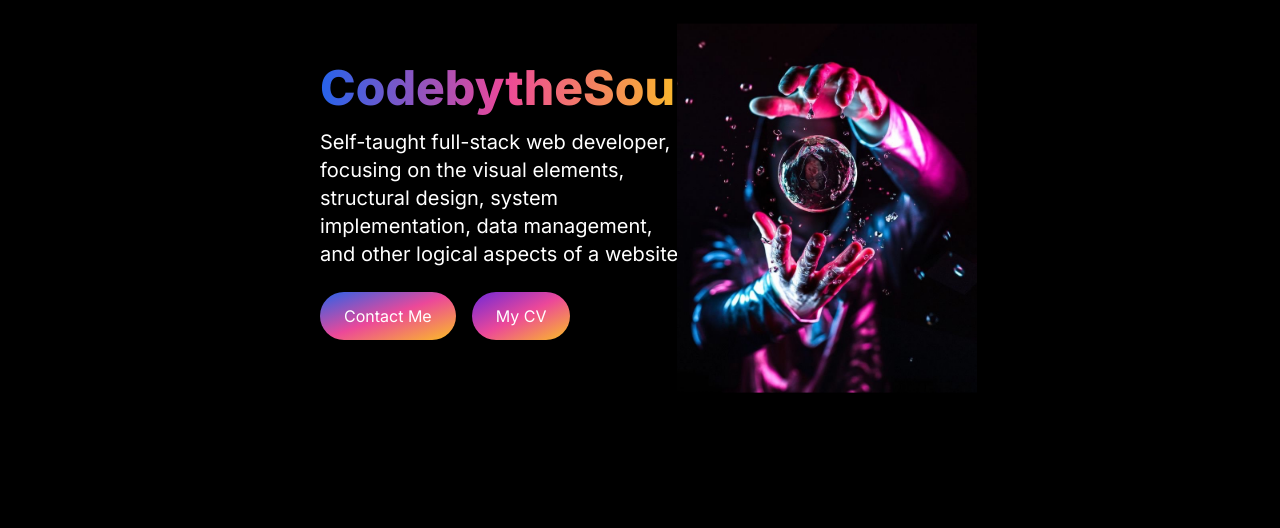
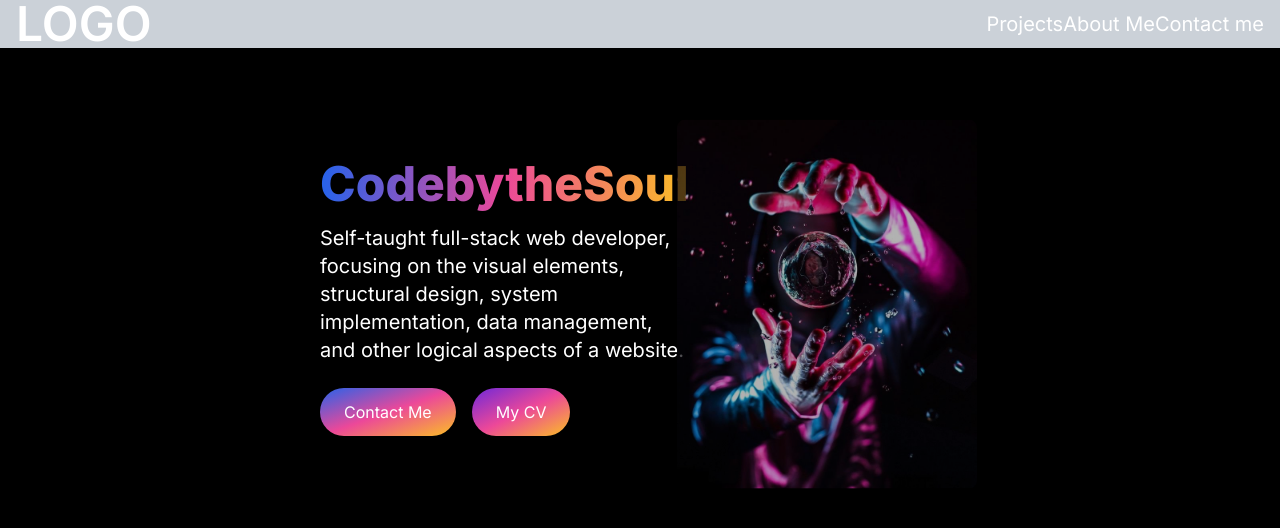
Before and after one commit to TchernoSo/mywebsite, a Next.js app: page / in a window 1280 px wide. Shown: the top 528 px of the page. Built offline with nearby package versions, Linux system fonts and the light colour scheme.

Commit message:
Bulding Navbar

```diff
--- a/app/Main/Main.tsx
+++ b/app/Main/Main.tsx
@@ -22,7 +22,7 @@
           <div className='w-[250px] h-[250px] lg:w-[400px] lg:h-[400px] relative'>
             <Image src='/images/pic5.jpg'
             alt='image'
-            className='absolute transform -translate-x-1/2 -translate-y-1/2 top-1/2 left-1/2'
+            className='opacity-70 rounded-lg absolute transform -translate-x-1/2 -translate-y-1/2 top-1/2 left-1/2'
             width={300}
             height={500}
           />
--- /dev/null
+++ b/app/Navbar/NavLinks.tsx
@@ -0,0 +1,12 @@
+import Link from "next/link"
+
+const NavLinks = ({href, title}) => {
+  return (
+    <Link href={href}
+        className='block py-2 pl-3 pr-4 text-white sm:text-xl rounded md:p-0 hover:text-white'>
+            {title}
+    </Link>
+  )
+}
+
+export default NavLinks
--- /dev/null
+++ b/app/Navbar/Navbar.tsx
@@ -0,0 +1,37 @@
+import Link from 'next/link'
+import React from 'react'
+import NavLinks from './NavLinks'
+
+const navLinks = [{
+    title:"Projects",
+    path:"#project"
+},
+{title:"About Me",
+path: "#aboutme"},
+{title: "Contact me",
+path:"#contactme"
+}]
+
+const Navbar = () => {
+  return (
+    <nav className='fixed top-0 left-0 right-0 z-10 bg-slate-200 bg-opacity-90'>
+        <div className='flex flex-wrap items-center justify-between mx-auto px-4'>
+            <Link href={"/"} className=' text 2xl md:text-5xl text-white font-semibold'>
+                LOGO
+            </Link>
+            <div className="menu hidden md:block md:w-auto" id='navbar'>
+                <ul className='flex p-4md:p-0 md:flex-row md:space-x-8mt-0'>
+                    {navLinks.map((link, index)=>(
+                        <li key={index}>
+                            <NavLinks href={link.path} title={link.title}/>
+
+                        </li>
+                    ))}
+                </ul>
+            </div>
+        </div>
+    </nav>
+  )
+}
+
+export default Navbar
--- a/app/page.tsx
+++ b/app/page.tsx
@@ -1,9 +1,11 @@
 import Main from './Main/Main'
+import Navbar from './Navbar/Navbar'
 
 export default function Home() {
   return (
     <main className='flex min-h-screen flex-col bg-black'>
-      <div className="container mx-auto px-80 py-2">
+      <Navbar/>
+      <div className="container mt-24 mx-auto px-80 py-2">
         <Main />
       </div>
     </main>
```
